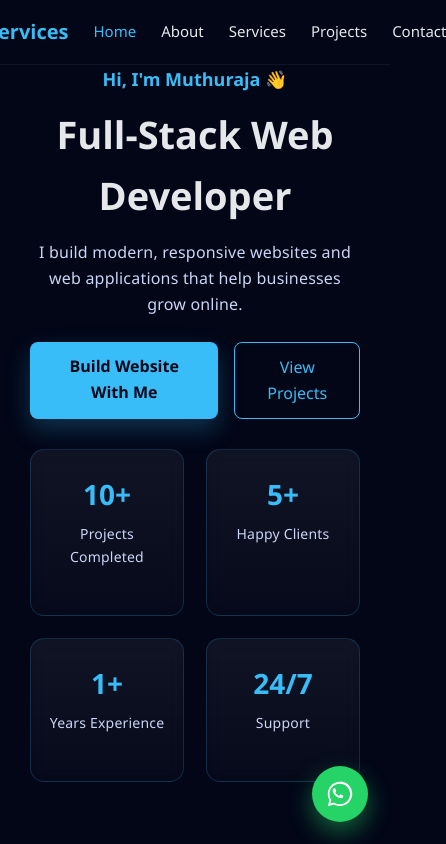
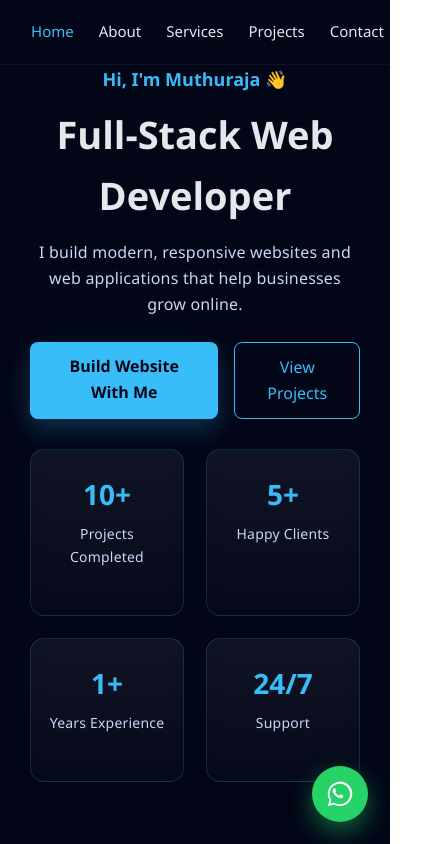
Before and after one commit to Muthuraja-10/Muthuraja-portfolio, a React (Vite) app: page / in a window 390 px wide. Shown: the top 844 px of the page, 446 px wide, since content can reach past the window. Built offline with nearby package versions, Linux system fonts and the light colour scheme.

Commit message:
Responsive logo text for mobile

```diff
--- a/src/components/Navbar.jsx
+++ b/src/components/Navbar.jsx
@@ -27,7 +27,11 @@
 
   return (
     <header className="navbar">
-      <h1 className="logo">WebServices</h1>
+      <h1 className="logo">
+  <span className="desktop-logo">MR Web Services</span>
+  <span className="mobile-logo">MR</span>
+</h1>
+
 
       <nav>
         {sections.map((id) => (
--- a/src/index.css
+++ b/src/index.css
@@ -826,9 +826,18 @@
 
 @media (max-width: 768px) {
   .navbar {
-    padding: 14px 20px;
-    justify-content: center;
+    justify-content: space-between;
+    padding: 14px 16px;
   }
+
+  .logo {
+    font-size: 18px;
+    max-width: 70%;
+    white-space: nowrap;
+    overflow: hidden;
+    text-overflow: ellipsis;
+  }
+}
 
   /* Hide menu links completely */
   .nav-links {
@@ -841,7 +850,7 @@
     text-align: center;
     white-space: nowrap;
   }
-}
+
 
 
 /* =======================================
@@ -912,3 +921,30 @@
   bottom: calc(22px + env(safe-area-inset-bottom));
   right: calc(22px + env(safe-area-inset-right));
 }
+
+@media (max-width: 768px) {
+  .navbar nav a.active::after {
+    bottom: -4px;
+    height: 2px;
+    background: #38bdf8;
+  }
+}
+
+/* ===== Logo Responsive Text ===== */
+
+.mobile-logo {
+  display: none;
+}
+
+@media (max-width: 768px) {
+  .desktop-logo {
+    display: none;
+  }
+
+  .mobile-logo {
+    display: inline;
+    font-size: 20px;
+    font-weight: 700;
+    color: #38bdf8;
+  }
+}
```
